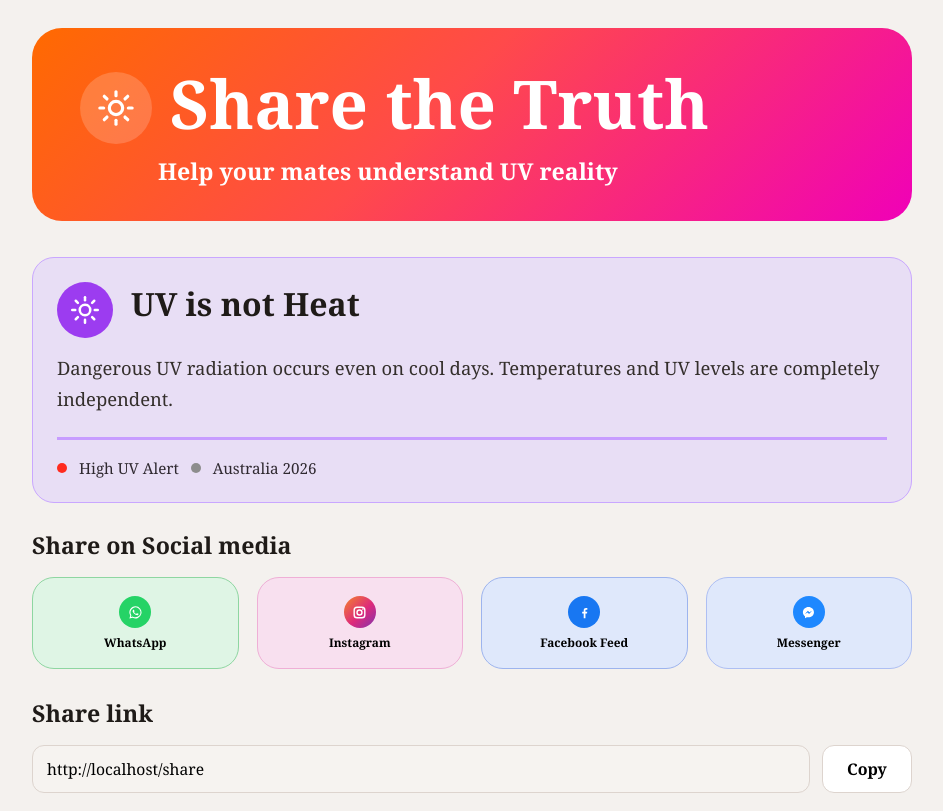
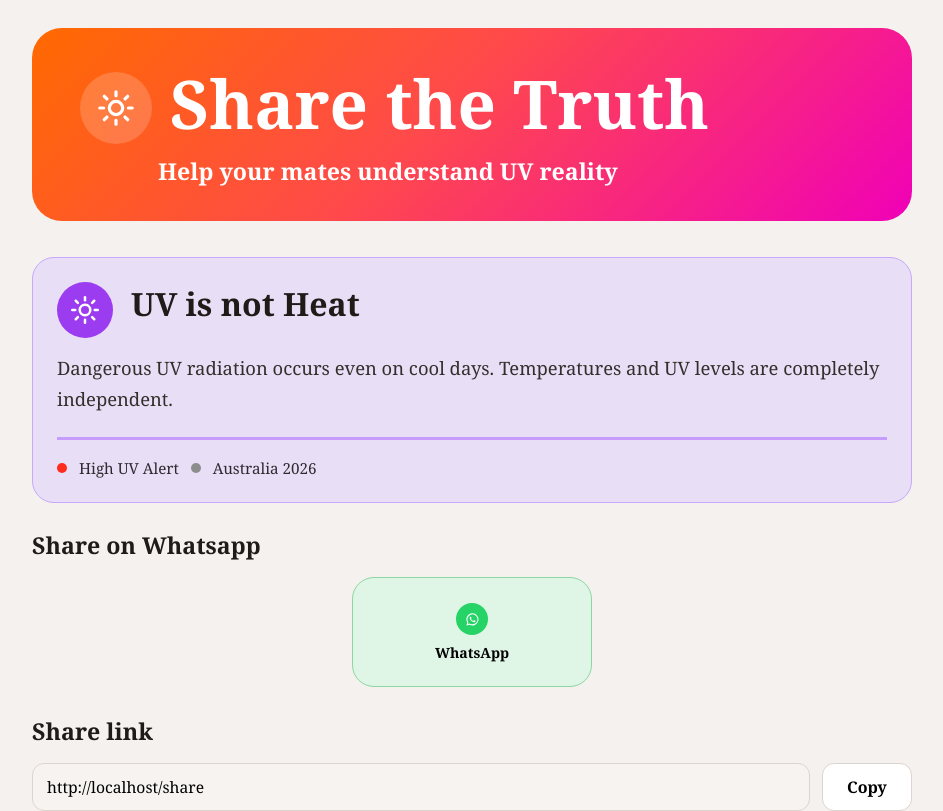
Before and after one commit to Archieemp2025/SunSafety_App_Frontend, a Vue app in the folder sun_safety/: page /share in a window 1280 px wide. Shown: the top 811 px of the page, without its empty margins (168-1111 px from the left). Built offline with nearby package versions, Linux system fonts and the light colour scheme.

Commit message:
Removed the instagram, messenger,facebook feedicon

```diff
--- a/sun_safety/src/views/SharePage.vue
+++ b/sun_safety/src/views/SharePage.vue
@@ -55,13 +55,7 @@ const openNativeShare = async () => {
   }
 }
 
-const shareToInstagram = async () => {
-  await openNativeShare()
-}
 
-const shareToMessenger = async () => {
-  await openNativeShare()
-}
 
 const shareToWhatsApp = async () => {
     const message = encodeURIComponent(
@@ -76,9 +70,6 @@ const shareToWhatsApp = async () => {
     window.open(`https://wa.me/?text=${message}`, '_blank')
 }
 
-const shareToFacebookFeed = async () => {
-  await openNativeShare()
-}
 
 const shareNow = async () => {
   await openNativeShare()
@@ -146,10 +137,11 @@ const goBack = () => {
 </div>
 
       <div class="share-section">
-        <h3>Share on Social media</h3>
+        <h3>Share on Whatsapp</h3>
 
         <div class="social-grid">
-          <button class="social-btn whatsapp" type="button"  @click="shareToWhatsApp"> <span class="social-icon-wrap whatsapp-icon" aria-hidden="true">
+        <button class="social-btn whatsapp" type="button" @click="shareToWhatsApp">
+          <span class="social-icon-wrap whatsapp-icon" aria-hidden="true">
             <svg viewBox="0 0 24 24" class="social-icon-svg">
               <path
                 d="M12 3.2a8.6 8.6 0 0 0-7.43 12.94L3.4 20.6l4.59-1.14A8.6 8.6 0 1 0 12 3.2Zm0 15.66a7.04 7.04 0 0 1-3.58-.98l-.26-.15-2.72.67.72-2.64-.17-.27a7.04 7.04 0 1 1 6.01 3.37Zm3.86-5.24c-.21-.11-1.25-.61-1.44-.68-.19-.07-.33-.11-.46.11-.14.21-.53.68-.66.82-.12.14-.24.16-.45.05-.21-.11-.88-.32-1.67-1.02-.62-.55-1.03-1.22-1.15-1.43-.12-.21-.01-.32.09-.43.09-.09.21-.24.31-.36.1-.12.14-.21.21-.36.07-.14.03-.27-.02-.38-.05-.11-.46-1.12-.63-1.54-.17-.4-.34-.35-.46-.36h-.39c-.14 0-.36.05-.55.27-.19.21-.73.71-.73 1.72 0 1.01.75 1.98.85 2.12.1.14 1.45 2.22 3.51 3.11.49.21.87.34 1.17.44.49.16.93.14 1.28.09.39-.06 1.25-.51 1.42-1.01.18-.5.18-.93.12-1.01-.05-.09-.19-.14-.39-.25Z"
@@ -157,37 +149,11 @@ const goBack = () => {
               />
             </svg>
           </span>
-    <span class="social-label">WhatsApp</span></button>
-          <button class="social-btn instagram" type="button"  @click="shareToInstagram"> <span class="social-icon-wrap instagram-icon" aria-hidden="true">
-      <svg viewBox="0 0 24 24" class="social-icon-svg">
-        <rect x="4.5" y="4.5" width="15" height="15" rx="4" ry="4" fill="none" stroke="currentColor" stroke-width="2" />
-        <circle cx="12" cy="12" r="3.5" fill="none" stroke="currentColor" stroke-width="2" />
-        <circle cx="16.8" cy="7.2" r="1.1" fill="currentColor" />
-      </svg>
-    </span>
-    <span class="social-label">Instagram</span></button>
-
-          <button class="social-btn facebook" type="button" @click="shareToFacebookFeed"> <span class="social-icon-wrap facebook-icon" aria-hidden="true">
-      <svg viewBox="0 0 24 24" class="social-icon-svg">
-        <path
-          d="M13.35 20v-6.52h2.2l.33-2.54h-2.53V9.32c0-.74.2-1.24 1.27-1.24H16V5.8c-.23-.03-1.01-.1-1.92-.1-1.9 0-3.2 1.16-3.2 3.3v1.94H8.72v2.54h2.16V20h2.47Z"
-          fill="currentColor"
-        />
-      </svg>
-    </span>
-    <span class="social-label">Facebook Feed</span></button>
-
-          <button class="social-btn messenger" type="button"  @click="shareToMessenger"> <span class="social-icon-wrap messenger-icon" aria-hidden="true">
-      <svg viewBox="0 0 24 24" class="social-icon-svg">
-        <path
-          d="M12 4.2c-4.36 0-7.9 3.28-7.9 7.33 0 2.31 1.15 4.36 2.95 5.7V20l2.57-1.42c.69.19 1.42.29 2.18.29 4.36 0 7.9-3.28 7.9-7.34S16.36 4.2 12 4.2Zm.78 9.86-2.01-2.14-3.91 2.14 4.31-4.57 2.06 2.14 3.83-2.14-4.28 4.57Z"
-          fill="currentColor"
-        />
-      </svg>
-    </span>
-    <span class="social-label">Messenger</span></button>
+          <span class="social-label">WhatsApp</span>
+        </button>
         </div>
 </div>
+
 
       <div class="share-section">
         <h3>Share link</h3>
@@ -319,16 +285,18 @@ const goBack = () => {
 }
 
 .social-grid {
-  display: grid;
-  grid-template-columns: repeat(4, 1fr);
-  gap: 18px;
+  display: flex;
+   justify-content: center;
+  margin-top: 6px;
 }
 
 .social-btn {
-  min-height: 92px;
+  min-height: 110px;
+  width: 240px;
+  max-width: 100%;
   border-radius: 22px;
   border: 1px solid transparent;
-  font-size: 0.74rem;
+  font-size: 0.88rem;
   font-weight: 700;
   cursor: pointer;
   background: white;
@@ -336,29 +304,15 @@ const goBack = () => {
   flex-direction: column;
   align-items: center;
   justify-content: center;
-  gap: 8px;
+  gap: 10px;
   text-align: center;
-  padding: 10px 8px;
+  padding: 14px 12px;
 }
 .whatsapp {
   background: #dff5e5;
   border-color: #8ed6a1;
 }
 
-.instagram {
-  background: #f8e0ef;
-  border-color: #efafd6;
-}
-
-.facebook {
-  background: #dfe8fb;
-  border-color: #9db4ee;
-}
-
-.messenger {
-  background: #dfe8fb;
-  border-color: #aebff3;
-}
 
 .link-row {
   display: flex;
@@ -517,7 +471,8 @@ const goBack = () => {
   }
 
   .social-grid {
-    grid-template-columns: repeat(2, 1fr);
+     display: flex;
+  justify-content: center;
   }
 
   .link-row {
@@ -545,25 +500,12 @@ const goBack = () => {
   line-height: 1.1;
 }
 
+
 .whatsapp-icon {
   background: #25d366;
   color: #ffffff;
 }
 
-.instagram-icon {
-  background: linear-gradient(135deg, #f58529 0%, #dd2a7b 55%, #8134af 100%);
-  color: #ffffff;
-}
-
-.facebook-icon {
-  background: #1877f2;
-  color: #ffffff;
-}
-
-.messenger-icon {
-  background: #1e88ff;
-  color: #ffffff;
-}
 
 .share-now-icon {
   display: inline-flex;
```
Lines whose indentation alone changed are shown as unchanged.
